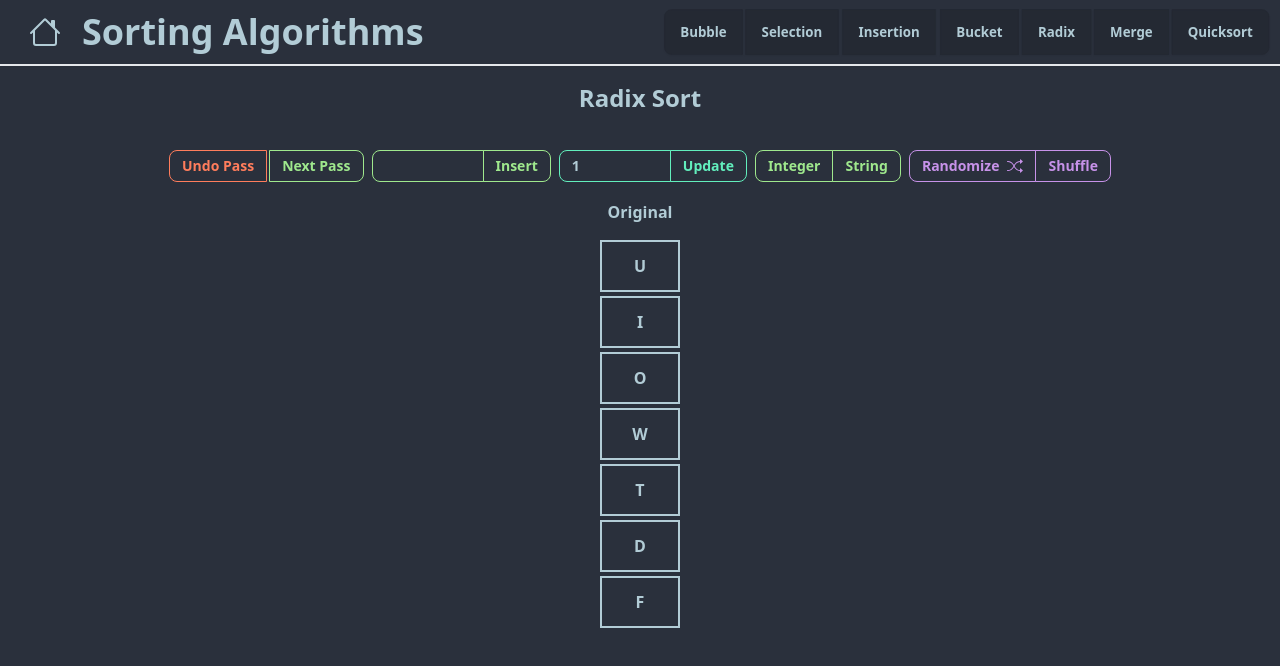
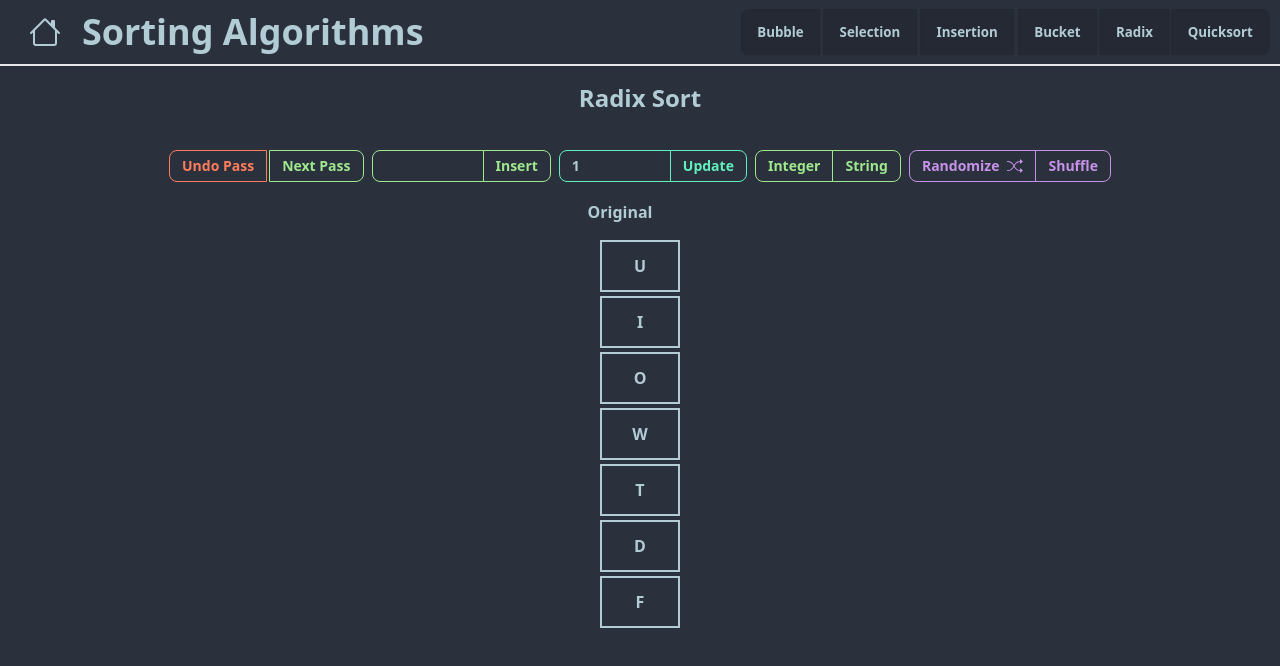
Before and after one commit to alexespejo/dsa-visualizer, a Svelte app: page /sorting_algo/radix_sort in a window 1280 px wide. Shown: the top 666 px of the page. Built offline with nearby package versions, Linux system fonts and the light colour scheme.

Commit message:
doing stuff

```diff
--- a/src/components/SortingAlgoControls/SortingAlgoRouteLinks.svelte
+++ b/src/components/SortingAlgoControls/SortingAlgoRouteLinks.svelte
@@ -7,5 +7,5 @@
 <Link class="btn join-item" to="/sorting_algo/insertion_sort">Insertion</Link>
 <Link class="btn join-item" to="/sorting_algo/bucket_sort">Bucket</Link>
 <Link class="btn join-item" to="/sorting_algo/radix_sort">Radix</Link>
-<Link class="btn join-item" to="/sorting_algo/merge_sort">Merge</Link>
+<!-- <Link class="btn join-item" to="/sorting_algo/merge_sort">Merge</Link> -->
 <Link class="btn join-item" to="/sorting_algo/quick_sort">Quicksort</Link>
--- a/src/routes/HashTables/Linear.svelte
+++ b/src/routes/HashTables/Linear.svelte
@@ -74,7 +74,7 @@
 
  function remove() {
   hashingArray = removeLinear(hashingArray, numToDelete);
-  numToDelete = undefined;
+  numToDelete = null;
  }
 
  function randomizeArray() {
@@ -116,7 +116,7 @@
  }
 
  afterUpdate(() => {
-  needRehash = arraysAreEqual(hashingArray, tempTable);
+  // needRehash = arraysAreEqual(hashingArray, tempTable);
   if (
    !(
     hashFuncA === "" ||
--- a/src/routes/SortingAlgorithms/RadixSort.svelte
+++ b/src/routes/SortingAlgorithms/RadixSort.svelte
@@ -257,6 +257,6 @@
   @apply flex flex-col;
  }
  .bucket-block {
-  @apply font-bold p-3 w-20 text-center border-2 border-base-100 flex items-center justify-center;
+  @apply font-bold p-3 w-10 text-center border-2 border-base-100 flex items-center justify-center;
  }
 </style>
```
